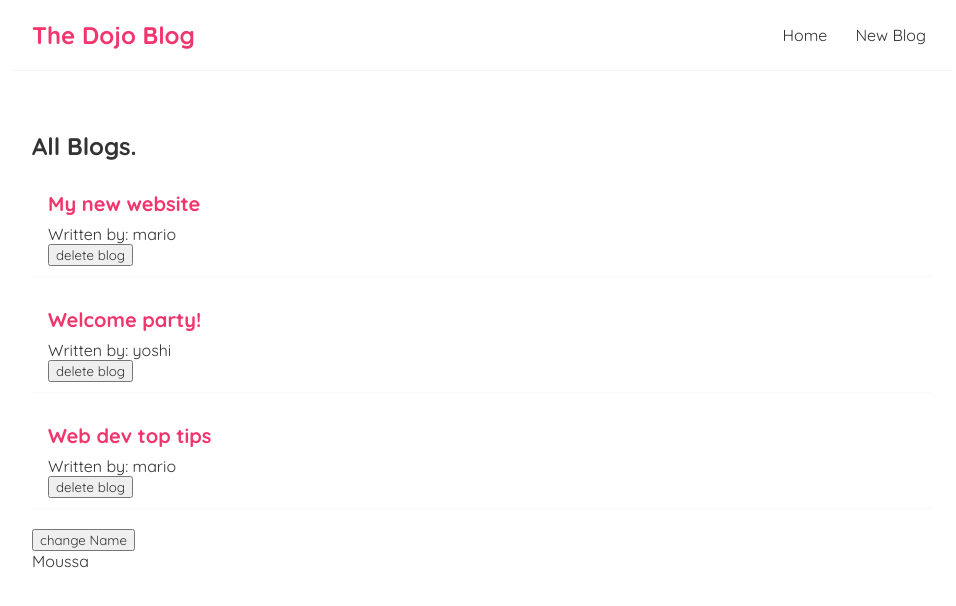
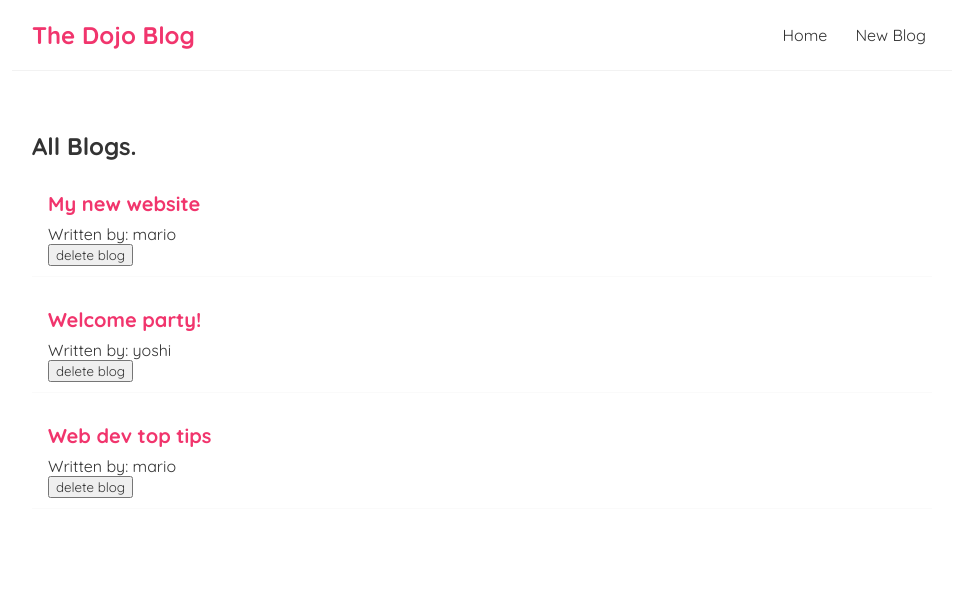
Before and after one commit to moussa32/dojo-blog, a React (Create React App) app: page / in a window 1280 px wide. Shown: the top 606 px of the page, without its empty margins (158-1114 px from the left). Built offline with nearby package versions, Linux system fonts and the light colour scheme.

Commit message:
Added Json server

```diff
--- a/src/Home.js
+++ b/src/Home.js
@@ -8,8 +8,6 @@
         { title: 'Web dev top tips', body: 'lorem ipsum...', author: 'mario', id: 3 }
     ]);
 
-    const [name, setName] = useState('Moussa');
-
     const handleDelete = (id) => {
         const newBlogs = blogs.filter(blog => blog.id !== id);
         setBlogs(newBlogs);
@@ -17,13 +15,11 @@
 
     useEffect(() => {
         console.log('useEffect');
-    }, [name]);
+    }, []);
 
     return (
         <div className="home">
             <BlogList blogs={blogs} title = "All Blogs." handleDelete={handleDelete}/>
-            <button onClick={() => setName('Ibrahim.')}>change Name</button>
-            <p>{name}</p>
         </div>
     );
 }
```
Also changed, not shown: 1 other file (tests, documents, lock files or other folders).
